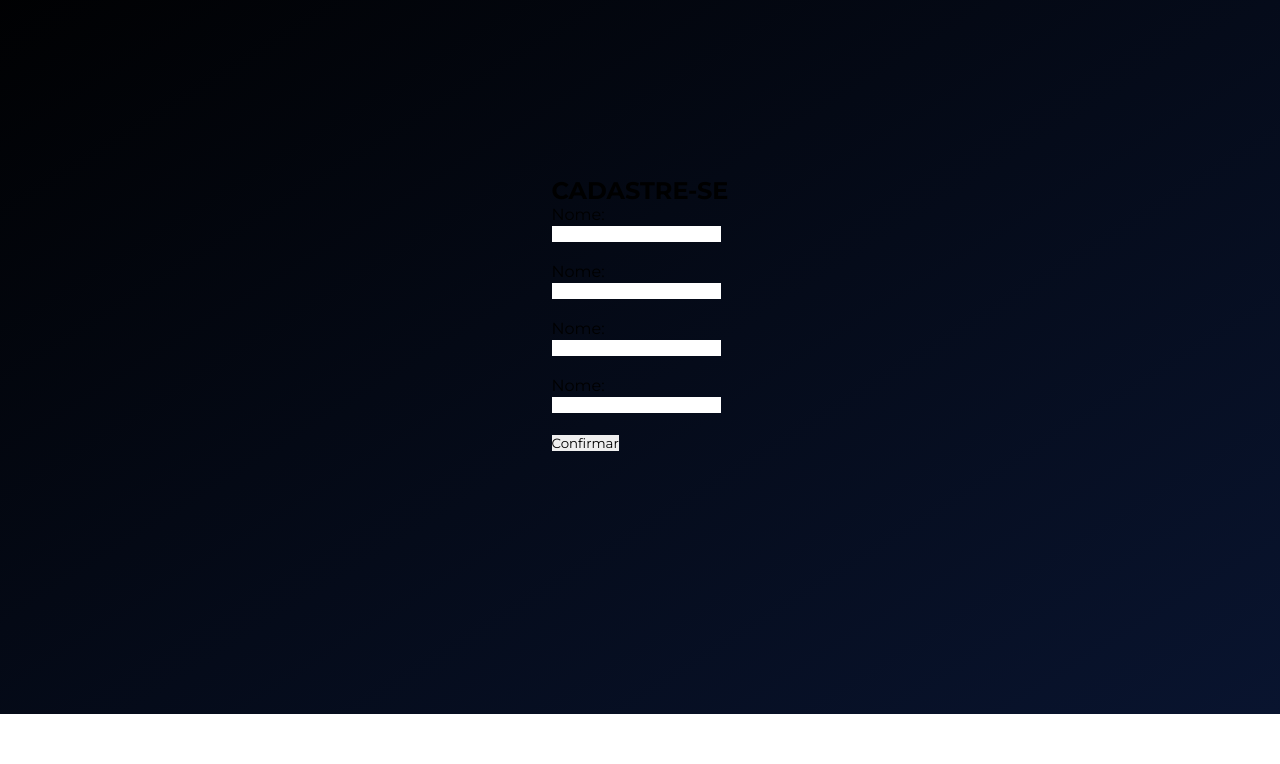
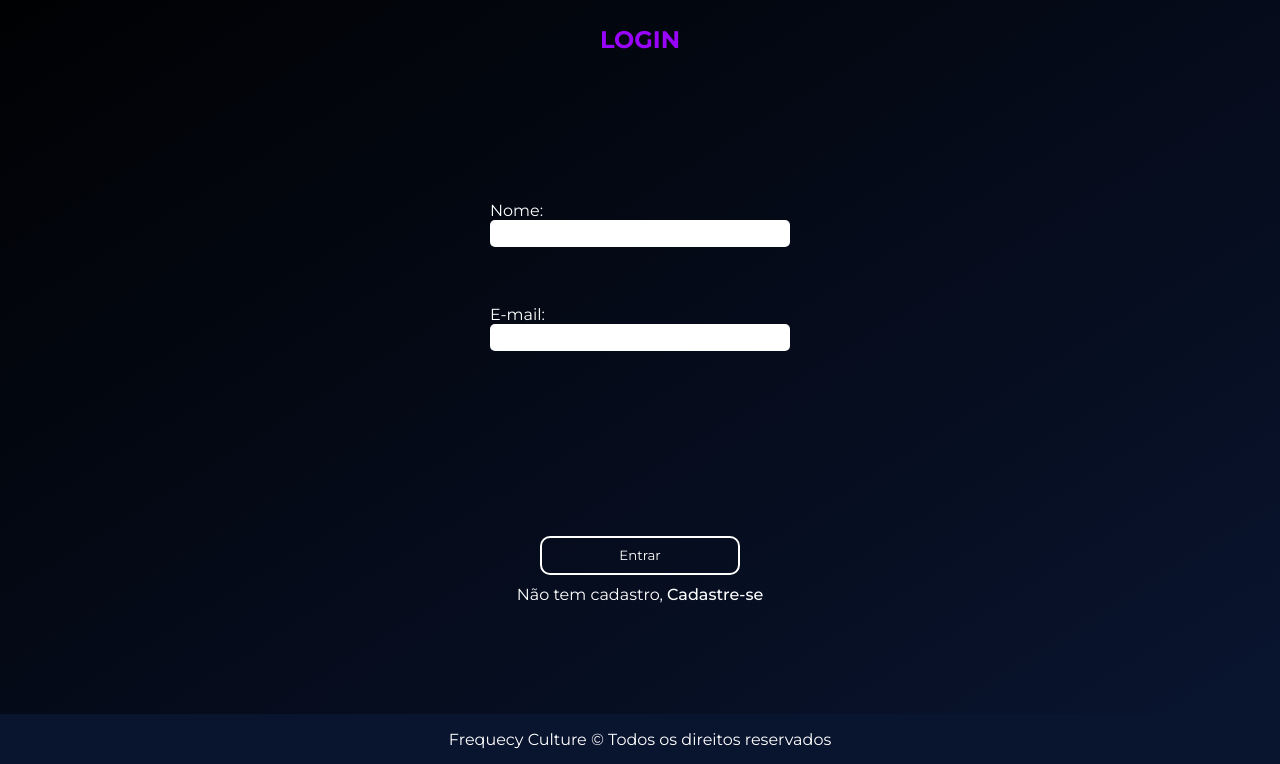
Before and after one commit to Gabriel-smj/Projeto-Individual, a plain HTML site: page Projeto Individual/login.html in a window 1280 px wide. Shown: the part 86-850 px from the top of the page. Before the commit the page ends 800 px from the top, so only its background shows below. Drawn offline with Linux system fonts and the light colour scheme.

Commit message:
Atualizando site

```diff
--- a/Projeto Individual/login.html
+++ b/Projeto Individual/login.html
@@ -20,33 +20,30 @@
             <li><a href="index.html">HOME</a></li>
             <li><a href="bio.html">BIOGRAFIA</a></li>
             <li><a href="cadastro.html">CADASTRO</a></li>
-            <li><a href="#">LOGIN</a></li>
+            <li class="agora"><a href="#">LOGIN</a></li>
         </ul>
     </nav>
 
     <section id="cadastro">
         <div class="cadastro-container">
-            <h1>CADASTRE-SE</h1>
+            <h1>LOGIN</h1>
             <div class="box-cadastro">
                 <label>
                     <span>Nome:</span> <br>
-                    <input type="text" id="input_">
+                    <input type="text" id="input_nome">
                 </label> <br> <br>
                 <label>
-                    <span>Nome:</span> <br>
-                    <input type="text" id="input_">
+                    <span>E-mail:</span> <br>
+                    <input type="text" id="input_email">
                 </label> <br> <br>
-                <label>
-                    <span>Nome:</span> <br>
-                    <input type="text" id="input_">
-                </label> <br> <br>
-                <label>
-                    <span>Nome:</span> <br>
-                    <input type="text" id="input_">
-                </label> <br> <br>
+
             </div>
-
-            <button onclick="cadastro()">Confirmar</button>
+            <button onclick="login()">Entrar</button>
 
         </div>
+        <p>Não tem cadastro,  <a href="cadastro.html">Cadastre-se</a></p>
     </section>
+
+    <footer>
+        <p>Frequecy Culture &copy; Todos os direitos reservados</p>
+    </footer>
--- a/Projeto Individual/style.css
+++ b/Projeto Individual/style.css
@@ -25,12 +25,16 @@ body {
     color: var(--roxoClaro);
 }
 
+.agora {
+    font-weight: 800;
+}
+
 /*||||||||||||||||||||||||||||| MENU |||||||||||||||||||||||||||||||*/
 
 .menu {
     background: linear-gradient(to right bottom, var(--azulMarinho), var(--roxo));
     width: 100%;
-    height: 70px;
+    height: 60px;
     display: flex;
     justify-content: space-around;
     align-items: center;
@@ -319,7 +323,7 @@ form button {
 footer {
     height: 50px;
     width: 100%;
-    background: var(--azulMarinho);
+    background: linear-gradient(to top right, var(--azulEscuro), var(--azulEscuro));
     display: flex;
     justify-content: center;
     align-items: center;
@@ -360,7 +364,68 @@ footer {
     display: flex;
     justify-content: center;
     align-items: center;
+    flex-direction: column;
     background: linear-gradient(to right bottom, var(--preto), var(--azulEscuro));
+    color: var(--branco);
+}
+
+#cadastro .cadastro-container {
+    height: 70%;
+    width: 50%;
+    display: flex;
+    flex-direction: column;
+    justify-content: center;
+    align-items: center;
+}
+
+#cadastro a {
+    text-decoration: none;
+    color: var(--branco);
+    font-weight: 500;
+}
+
+#cadastro .cadastro-container h1 {
+    color: var(--roxoClaro) ;
+}
+
+#cadastro .cadastro-container button {
+     margin: 0 0 10px 0;
+    background: transparent;
+    color: var(--branco);
+    border: 2px solid var(--branco);
+    border-radius: 10px;
+    height: 40px;
+    width: 200px;
+
+}
+
+#cadastro .cadastro-container button:hover {
+    background: linear-gradient(to left bottom, var(--roxo), var(--roxoClaro));
+    cursor: pointer;
+    font-weight: 600;
+    border: 3px solid linear-gradient(to left bottom, var(--roxo), var(--roxoClaro));
+    font-size: 14px;
+}
+
+
+#cadastro .cadastro-container .box-cadastro {
+    height:90%;
+    width: 100%;
+    display: flex;
+    justify-content: center;
+    align-items: center;
+    flex-direction: column;
+
+}
+#cadastro .cadastro-container .box-cadastro label{
+    margin: 10px 0;
+}
+
+#cadastro .cadastro-container .box-cadastro input {
+    width: 300px;
+    height: 27px;
+    border-radius: 5px;
+    padding: 0 0 0 6px;
 }
 
 
@@ -395,5 +460,4 @@ footer {
 
 
 
-
 /* |||||||||||||||||||||||||||| LOGIN ||||||||||||||||||||||| */
```
Also changed, not shown: Projeto Individual/bio.html (+5 -1 lines), Projeto Individual/cadastro.html (+31 -2 lines), Projeto Individual/index.html (+1 -1 lines).
